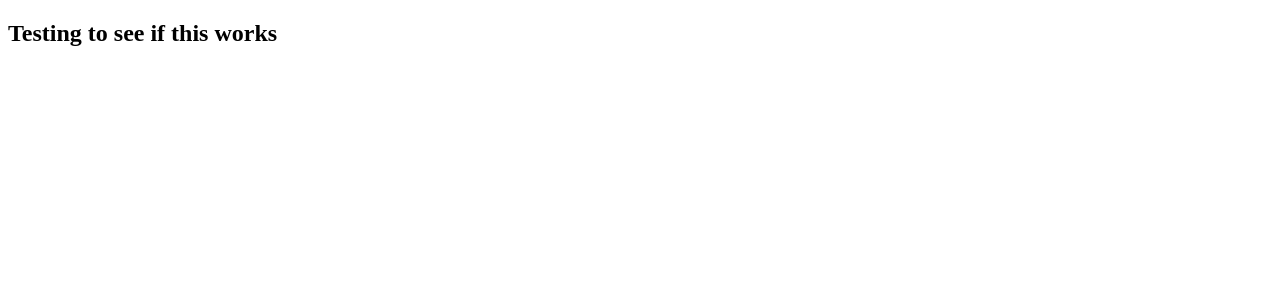
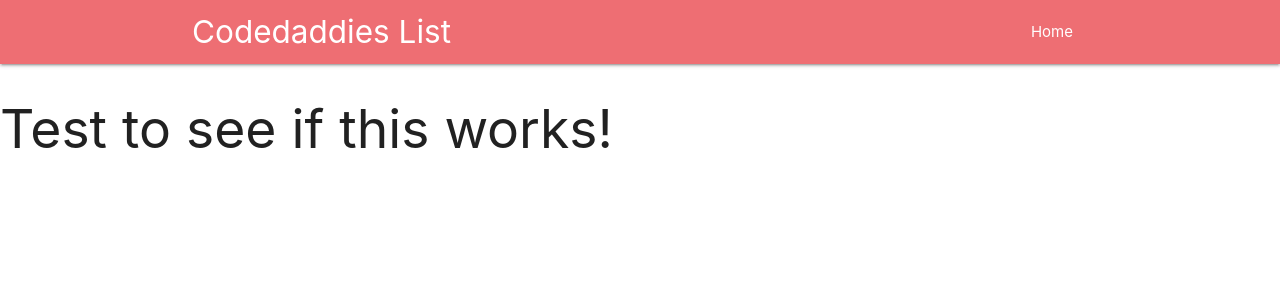
Before and after one commit to AidenTran15/Django-Practice2, a Django app: template codedaddies/templates/base.html in a window 1280 px wide. Shown: the top 300 px of the page. Run offline with Django 3.2, Linux system fonts and the light colour scheme; the template is opened without the code that fills it, so the values that code supplies are empty.

Commit message:
run front-end

```diff
--- a/codedaddies/codedaddies/urls.py
+++ b/codedaddies/codedaddies/urls.py
@@ -13,9 +13,13 @@ Including another URLconf
     1. Import the include() function: from django.urls import include, path
     2. Add a URL to urlpatterns:  path('blog/', include('blog.urls'))
 """
+from my_app import views
+from django.urls import path, include
 from django.contrib import admin
-from django.urls import path
+
+
 
 urlpatterns = [
+    path('', include('my_app.urls')),
     path('admin/', admin.site.urls),
 ]
--- a/codedaddies/my_app/urls.py
+++ b/codedaddies/my_app/urls.py
@@ -1,6 +1,6 @@
 from django.urls import path
 from . import views
 
-url_patterns = [
+urlpatterns = [
     path('', views.home, name='home'),
 ]
--- a/codedaddies/templates/base.html
+++ b/codedaddies/templates/base.html
@@ -1,11 +1,28 @@
-<!DOCTYPE  html>
+{% load staticfiles %}
+{% load static %}
+
 <html lang="en">
 <head>
     <meta charset="UTF-8">
-    <title>Codedaddies </title>
+    <title>Codedaddies List</title>
+    <meta charset="UTF-8"/>
+    <meta name="viewport" content="width=device-width, initial-scale=1"/>
+    <link rel="stylesheet" href="{% static "css/style.css" %}">
+    <link rel="stylesheet" href="https://cdnjs.cloudflare.com/ajax/libs/materialize/1.0.0/css/materialize.min.css">
+    <link href="https://fonts.googleapis.com/icon?family=Material+Icons" rel="stylesheet">
+
 </head>
 <body>
-    <h2>Testing to see if this works</h2>
+<nav>
+    <div class="container nav-wrapper">
+        <a href="/" class="brand-logo">Codedaddies List</a>
+        <ul id="nav-mobile" class="right">
+            <li><a href="/">Home</a></li>
+        </ul>
+    </div>
+</nav>
+<h2>Test to see if this works!</h2>
+
 
 </body>
 </html>
```
Also changed, not shown: codedaddies/static/css/style.css (added).
